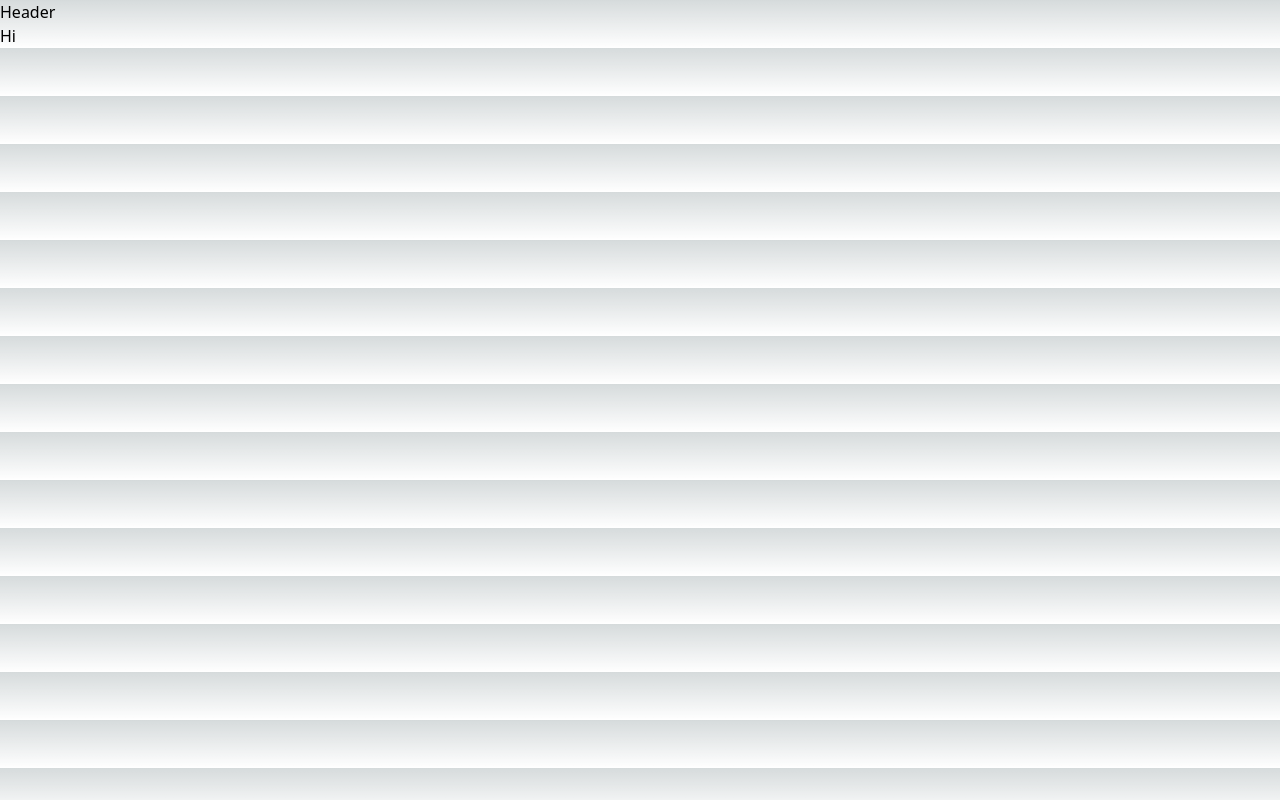
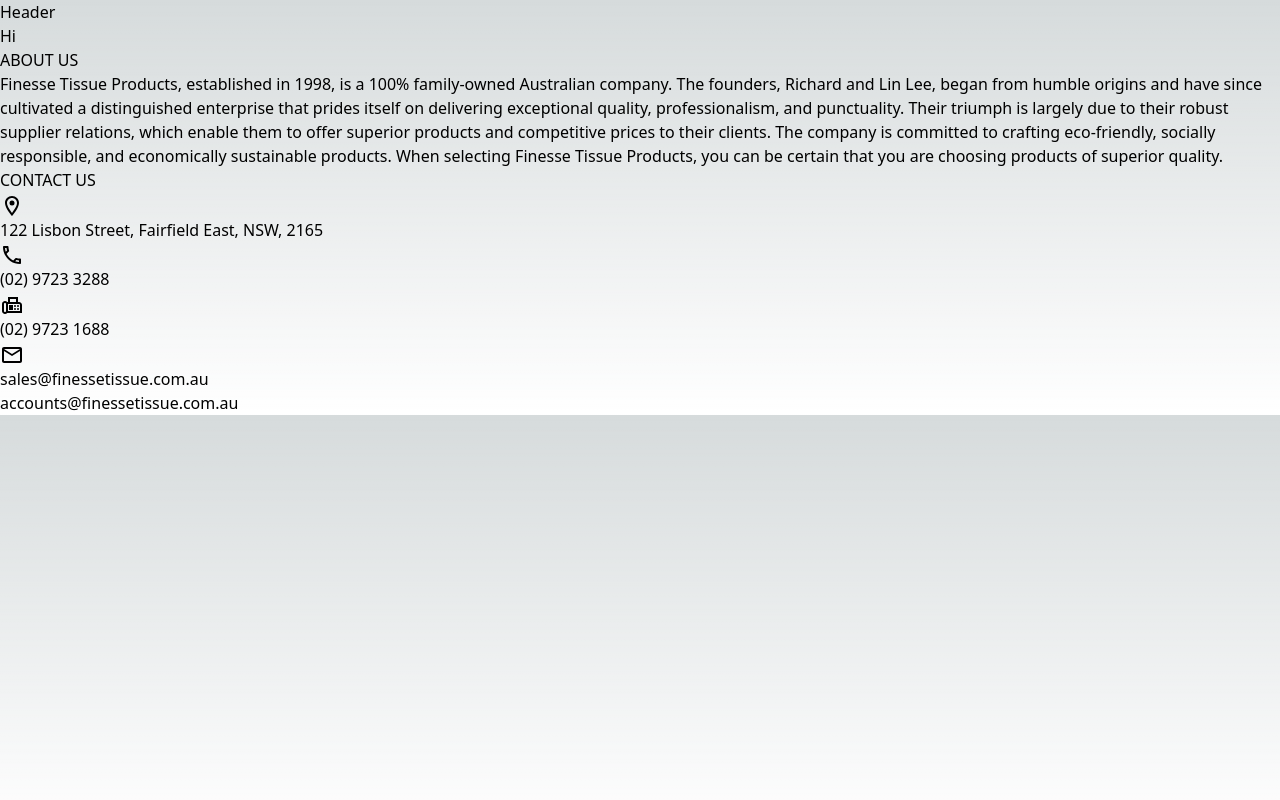
Before and after one commit to bryankeov/Finesse, a Next.js app: page / in a window 1280 px wide. Built offline with nearby package versions, Linux system fonts and the light colour scheme.

Commit message:
Add footer and material ui

```diff
--- a/app/layout.tsx
+++ b/app/layout.tsx
@@ -1,5 +1,6 @@
 import './globals.css'
 import Header from "../components/Header.js";
+import Footer from "../components/Footer.js";
 
 export const metadata = {
   title: 'Create Next App',
@@ -16,6 +17,7 @@
       <body>
       <Header />
         {children}
+        <Footer />
         </body>
     </html>
   )
--- a/components/Footer.js
+++ b/components/Footer.js
@@ -0,0 +1,48 @@
+import Location from "@mui/icons-material/LocationOnOutlined";
+import Phone from "@mui/icons-material/PhoneOutlined";
+import Fax from "@mui/icons-material/FaxOutlined";
+import Email from "@mui/icons-material/EmailOutlined";
+
+export default function Footer() {
+  return (
+    <div className="footer">
+      <div className="footer-about">
+        <h2>ABOUT US</h2>
+        <p>
+          Finesse Tissue Products, established in 1998, is a 100% family-owned
+          Australian company. The founders, Richard and Lin Lee, began from
+          humble origins and have since cultivated a distinguished enterprise
+          that prides itself on delivering exceptional quality, professionalism,
+          and punctuality. Their triumph is largely due to their robust supplier
+          relations, which enable them to offer superior products and
+          competitive prices to their clients. The company is committed to
+          crafting eco-friendly, socially responsible, and economically
+          sustainable products. When selecting Finesse Tissue Products, you can
+          be certain that you are choosing products of superior quality.
+        </p>
+      </div>
+      <div className="footer-contact">
+        <h2>CONTACT US</h2>
+        <div className="contact-item">
+          <Location className="icons" />
+          <p>122 Lisbon Street, Fairfield East, NSW, 2165</p>
+        </div>
+        <div className="contact-item">
+          <Phone className="icons" />
+          <p>(02) 9723 3288</p>
+        </div>
+        <div className="contact-item">
+          <Fax className="icons" />
+          <p>(02) 9723 1688</p>
+        </div>
+        <div className="contact-item">
+          <Email className="icons" />
+          <div className="email-item">
+            <p>sales@finessetissue.com.au</p>
+            <p>accounts@finessetissue.com.au</p>
+          </div>
+        </div>
+      </div>
+    </div>
+  );
+}
--- a/package.json
+++ b/package.json
@@ -9,6 +9,10 @@
     "lint": "next lint"
   },
   "dependencies": {
+    "@emotion/react": "^11.10.6",
+    "@emotion/styled": "^11.10.6",
+    "@mui/icons-material": "^5.11.16",
+    "@mui/material": "^5.12.1",
     "@types/node": "18.15.11",
     "@types/react": "18.0.37",
     "@types/react-dom": "18.0.11",
```
Also changed, not shown: 1 other file (tests, documents, lock files or other folders).
